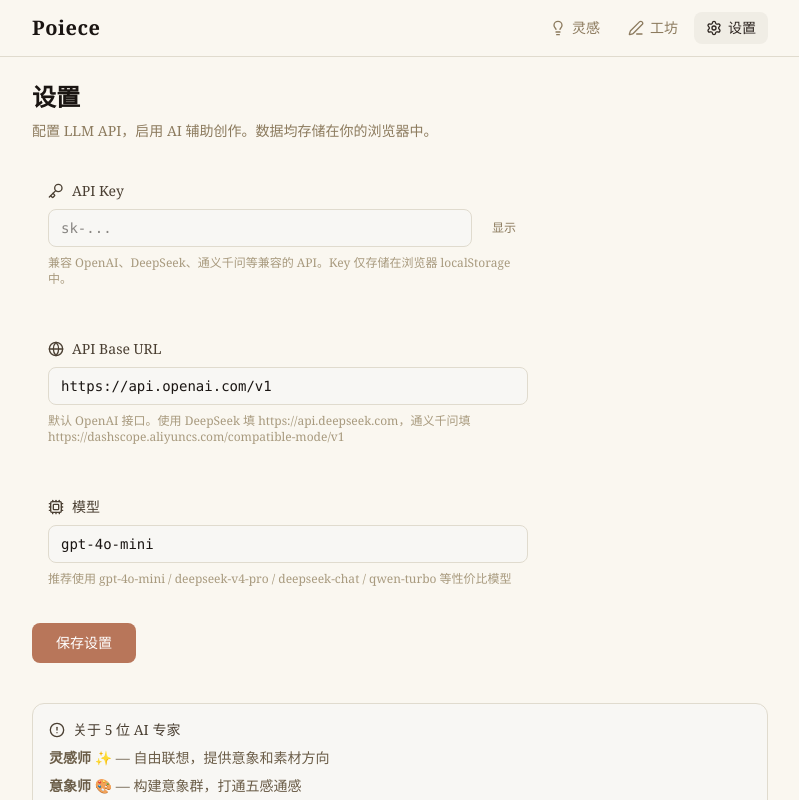
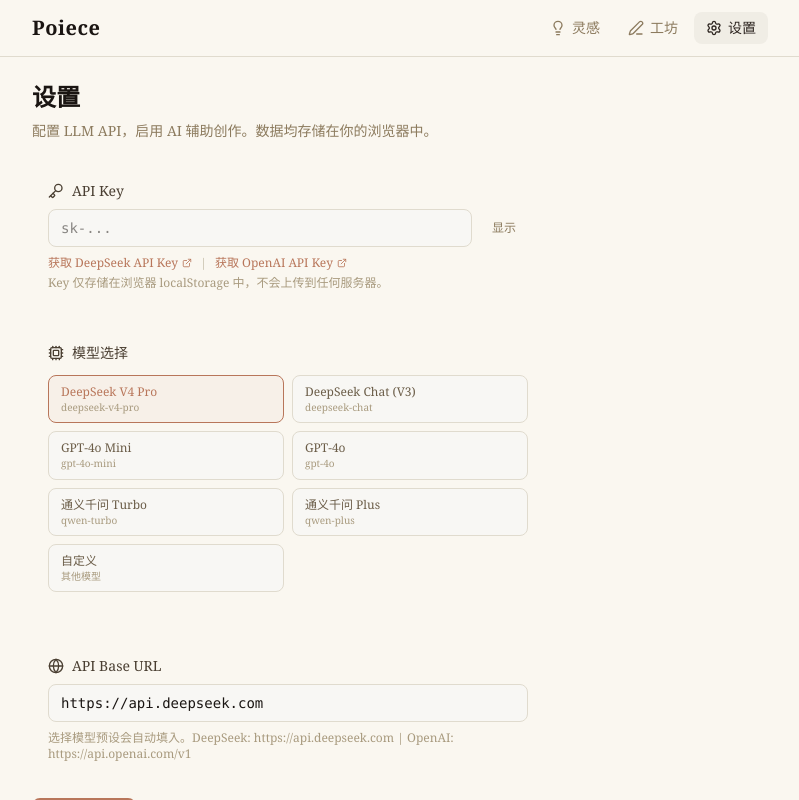
Before and after one commit to ChenyuHeee/poiece, a React (Vite) app: page /#/settings in a window 1280 px wide. Shown: the top 800 px of the page, without its empty margins (240-1039 px from the left). Built offline with nearby package versions, Linux system fonts and the light colour scheme.

Commit message:
feat: model presets with DeepSeek default, API key links

```diff
--- a/src/lib/llm.ts
+++ b/src/lib/llm.ts
@@ -2,8 +2,8 @@
 
 const DEFAULT_SETTINGS: Settings = {
   apiKey: '',
-  apiBase: 'https://api.openai.com/v1',
-  model: 'gpt-4o-mini',
+  apiBase: 'https://api.deepseek.com',
+  model: 'deepseek-v4-pro',
 }
 
 export function getSettings(): Settings {
--- a/src/pages/Settings.tsx
+++ b/src/pages/Settings.tsx
@@ -1,21 +1,48 @@
 import { useState, useEffect } from 'react'
 import { getSettings, saveSettings } from '../lib/llm'
 import type { Settings } from '../types'
-import { Key, Globe, Cpu, Check, AlertCircle } from 'lucide-react'
+import { Key, Globe, Cpu, Check, AlertCircle, ExternalLink } from 'lucide-react'
+
+const MODEL_PRESETS = [
+  { value: 'deepseek-v4-pro', label: 'DeepSeek V4 Pro', base: 'https://api.deepseek.com' },
+  { value: 'deepseek-chat', label: 'DeepSeek Chat (V3)', base: 'https://api.deepseek.com' },
+  { value: 'gpt-4o-mini', label: 'GPT-4o Mini', base: 'https://api.openai.com/v1' },
+  { value: 'gpt-4o', label: 'GPT-4o', base: 'https://api.openai.com/v1' },
+  { value: 'qwen-turbo', label: '通义千问 Turbo', base: 'https://dashscope.aliyuncs.com/compatible-mode/v1' },
+  { value: 'qwen-plus', label: '通义千问 Plus', base: 'https://dashscope.aliyuncs.com/compatible-mode/v1' },
+]
 
 export default function SettingsPage() {
   const [settings, setSettings] = useState<Settings>(getSettings())
   const [saved, setSaved] = useState(false)
   const [showKey, setShowKey] = useState(false)
+  const [customModel, setCustomModel] = useState(false)
 
   useEffect(() => {
-    setSettings(getSettings())
+    const s = getSettings()
+    setSettings(s)
+    // If current model isn't in presets, show custom input
+    if (!MODEL_PRESETS.find((p) => p.value === s.model)) {
+      setCustomModel(true)
+    }
   }, [])
 
   const handleSave = () => {
     saveSettings(settings)
     setSaved(true)
     setTimeout(() => setSaved(false), 2000)
+  }
+
+  const handleModelSelect = (value: string) => {
+    if (value === '__custom__') {
+      setCustomModel(true)
+      return
+    }
+    setCustomModel(false)
+    const preset = MODEL_PRESETS.find((p) => p.value === value)
+    if (preset) {
+      setSettings({ ...settings, model: preset.value, apiBase: preset.base })
+    }
   }
 
   return (
@@ -46,9 +73,71 @@
               {showKey ? '隐藏' : '显示'}
             </button>
           </div>
-          <p className="text-xs text-ink-400 mt-2">
-            兼容 OpenAI、DeepSeek、通义千问等兼容的 API。Key 仅存储在浏览器 localStorage 中。
+          <div className="flex items-center gap-2 mt-2">
+            <a
+              href="https://platform.deepseek.com/api_keys"
+              target="_blank"
+              rel="noopener noreferrer"
+              className="inline-flex items-center gap-1 text-xs text-accent hover:underline"
+            >
+              获取 DeepSeek API Key <ExternalLink size={10} />
+            </a>
+            <span className="text-xs text-ink-300">|</span>
+            <a
+              href="https://platform.openai.com/api-keys"
+              target="_blank"
+              rel="noopener noreferrer"
+              className="inline-flex items-center gap-1 text-xs text-accent hover:underline"
+            >
+              获取 OpenAI API Key <ExternalLink size={10} />
+            </a>
+          </div>
+          <p className="text-xs text-ink-400 mt-1">
+            Key 仅存储在浏览器 localStorage 中，不会上传到任何服务器。
           </p>
+        </div>
+
+        <div className="card p-4">
+          <label className="flex items-center gap-2 text-sm font-medium text-ink-700 mb-3">
+            <Cpu size={16} />
+            模型选择
+          </label>
+          <div className="grid grid-cols-2 gap-2 mb-3">
+            {MODEL_PRESETS.map((preset) => (
+              <button
+                key={preset.value}
+                onClick={() => handleModelSelect(preset.value)}
+                className={`text-left px-3 py-2 rounded-lg text-sm border transition-colors cursor-pointer ${
+                  settings.model === preset.value && !customModel
+                    ? 'border-accent bg-accent/5 text-accent'
+                    : 'border-ink-200 bg-ink-50 text-ink-600 hover:border-ink-300'
+                }`}
+              >
+                <div className="font-medium text-xs">{preset.label}</div>
+                <div className="text-[10px] text-ink-400 truncate">{preset.value}</div>
+              </button>
+            ))}
+            <button
+              onClick={() => handleModelSelect('__custom__')}
+              className={`text-left px-3 py-2 rounded-lg text-sm border transition-colors cursor-pointer ${
+                customModel
+                  ? 'border-accent bg-accent/5 text-accent'
+                  : 'border-ink-200 bg-ink-50 text-ink-600 hover:border-ink-300'
+              }`}
+            >
+              <div className="font-medium text-xs">自定义</div>
+              <div className="text-[10px] text-ink-400">其他模型</div>
+            </button>
+          </div>
+          {customModel && (
+            <input
+              type="text"
+              value={settings.model}
+              onChange={(e) => setSettings({ ...settings, model: e.target.value })}
+              placeholder="输入模型名称..."
+              className="w-full bg-ink-50 border border-ink-200 rounded-lg px-3 py-2 text-sm text-ink-900 outline-none focus:border-accent transition-colors font-mono"
+            />
+          )}
         </div>
 
         <div className="card p-4">
@@ -60,28 +149,11 @@
             type="text"
             value={settings.apiBase}
             onChange={(e) => setSettings({ ...settings, apiBase: e.target.value })}
-            placeholder="https://api.openai.com/v1"
+            placeholder="https://api.deepseek.com"
             className="w-full bg-ink-50 border border-ink-200 rounded-lg px-3 py-2 text-sm text-ink-900 outline-none focus:border-accent transition-colors font-mono"
           />
           <p className="text-xs text-ink-400 mt-2">
-            默认 OpenAI 接口。使用 DeepSeek 填 https://api.deepseek.com，通义千问填 https://dashscope.aliyuncs.com/compatible-mode/v1
-          </p>
-        </div>
-
-        <div className="card p-4">
-          <label className="flex items-center gap-2 text-sm font-medium text-ink-700 mb-2">
-            <Cpu size={16} />
-            模型
-          </label>
-          <input
-            type="text"
-            value={settings.model}
-            onChange={(e) => setSettings({ ...settings, model: e.target.value })}
-            placeholder="gpt-4o-mini"
-            className="w-full bg-ink-50 border border-ink-200 rounded-lg px-3 py-2 text-sm text-ink-900 outline-none focus:border-accent transition-colors font-mono"
-          />
-          <p className="text-xs text-ink-400 mt-2">
-            推荐使用 gpt-4o-mini / deepseek-v4-pro / deepseek-chat / qwen-turbo 等性价比模型
+            选择模型预设会自动填入。DeepSeek: https://api.deepseek.com | OpenAI: https://api.openai.com/v1
           </p>
         </div>
 
```
